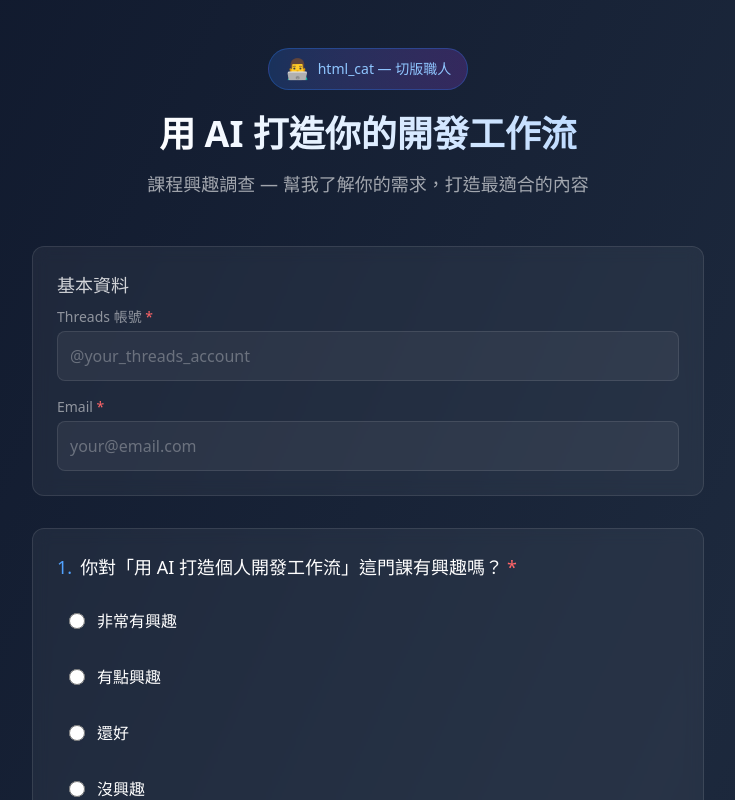
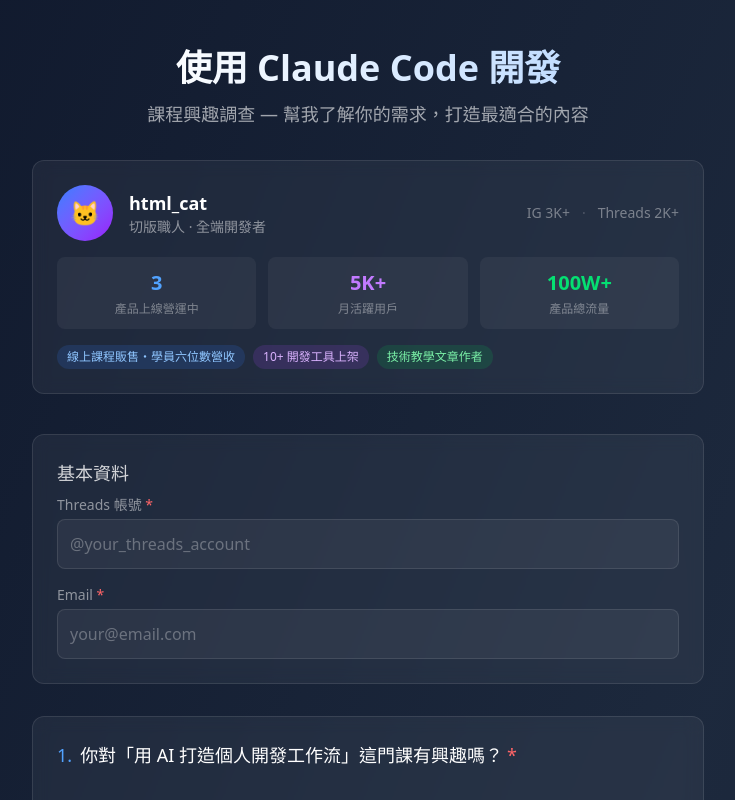
Before and after one commit to Jeffrey0117/claudebot-survey, a Next.js app: page / in a window 1280 px wide. Shown: the top 800 px of the page, without its empty margins (272-1007 px from the left). Built offline with nearby package versions, Linux system fonts and the light colour scheme.

Commit message:
feat: add author profile card and update title
- Add html_cat author card with stats (IG 3K+, Threads 2K+)
- Show product metrics: 3 products, 5K+ MAU, 100W+ traffic
- Tags: course revenue, 10+ tools, tech articles
- Title changed to "使用 Claude Code 開發" (more specific)

```diff
--- a/src/app/page.tsx
+++ b/src/app/page.tsx
@@ -25,17 +25,54 @@
   return (
     <main className="min-h-screen flex flex-col items-center px-4 py-12">
       {/* Header */}
-      <div className="text-center mb-12 max-w-2xl">
-        <div className="inline-flex items-center gap-2 bg-gradient-to-r from-blue-500/20 to-purple-500/20 text-blue-300 px-4 py-1.5 rounded-full text-sm mb-6 border border-blue-500/30">
-          <span className="text-xl">👨‍💻</span>
-          <span className="font-medium">html_cat — 切版職人</span>
-        </div>
-        <h1 className="text-4xl font-bold mb-4 bg-gradient-to-r from-white to-blue-200 bg-clip-text text-transparent">
-          用 AI 打造你的開發工作流
+      <div className="text-center mb-8 max-w-2xl">
+        <h1 className="text-4xl font-bold mb-3 bg-gradient-to-r from-white to-blue-200 bg-clip-text text-transparent">
+          使用 Claude Code 開發
         </h1>
         <p className="text-white/60 text-lg">
           課程興趣調查 — 幫我了解你的需求，打造最適合的內容
         </p>
+      </div>
+
+      {/* Author card */}
+      <div className="w-full max-w-2xl mb-10">
+        <div className="bg-white/5 backdrop-blur rounded-xl p-6 border border-white/10">
+          <div className="flex items-center gap-4 mb-4">
+            <div className="w-14 h-14 rounded-full bg-gradient-to-br from-blue-500 to-purple-600 flex items-center justify-center text-2xl">
+              🐱
+            </div>
+            <div>
+              <p className="text-lg font-bold">html_cat</p>
+              <p className="text-white/50 text-sm">切版職人 · 全端開發者</p>
+            </div>
+            <div className="ml-auto flex items-center gap-3 text-sm text-white/40">
+              <span>IG 3K+</span>
+              <span className="text-white/20">·</span>
+              <span>Threads 2K+</span>
+            </div>
+          </div>
+
+          <div className="grid grid-cols-3 gap-3 text-center mb-4">
+            <div className="bg-white/5 rounded-lg p-3">
+              <p className="text-xl font-bold text-blue-400">3</p>
+              <p className="text-xs text-white/40 mt-1">產品上線營運中</p>
+            </div>
+            <div className="bg-white/5 rounded-lg p-3">
+              <p className="text-xl font-bold text-purple-400">5K+</p>
+              <p className="text-xs text-white/40 mt-1">月活躍用戶</p>
+            </div>
+            <div className="bg-white/5 rounded-lg p-3">
+              <p className="text-xl font-bold text-green-400">100W+</p>
+              <p className="text-xs text-white/40 mt-1">產品總流量</p>
+            </div>
+          </div>
+
+          <div className="flex flex-wrap gap-2 text-xs">
+            <span className="bg-blue-500/15 text-blue-300 px-2.5 py-1 rounded-full">線上課程販售・學員六位數營收</span>
+            <span className="bg-purple-500/15 text-purple-300 px-2.5 py-1 rounded-full">10+ 開發工具上架</span>
+            <span className="bg-green-500/15 text-green-300 px-2.5 py-1 rounded-full">技術教學文章作者</span>
+          </div>
+        </div>
       </div>
 
       {/* Form */}
@@ -51,7 +88,7 @@
               </p>
               <p className="text-white/60 text-sm leading-relaxed">
                 從設計 UI、寫程式碼、到自動化部署上線——全部在手機上用 Telegram 指揮 AI 完成。
-                這正是我想在課程裡教你的：<span className="text-white/80">用 AI 打造屬於你的高效開發工作流</span>。
+                這正是我想在課程裡教你的：<span className="text-white/80">用 Claude Code 打造屬於你的高效開發工作流</span>。
               </p>
             </div>
 
```
